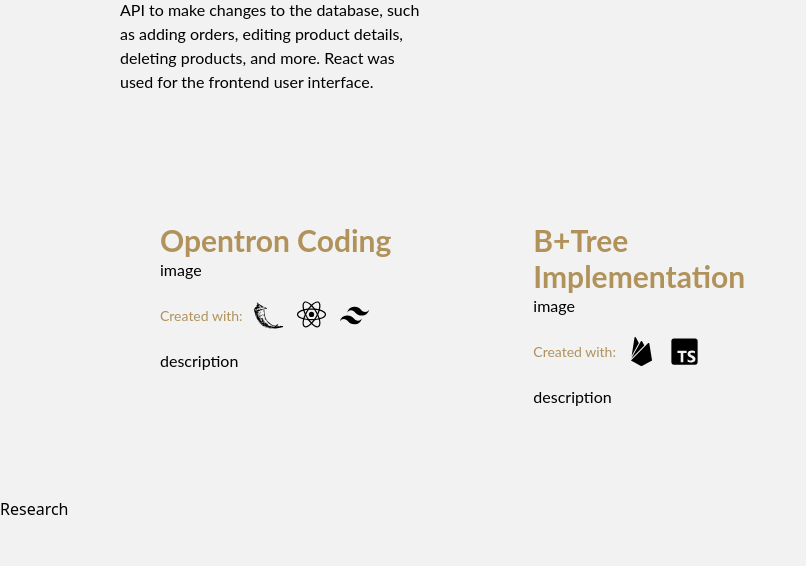
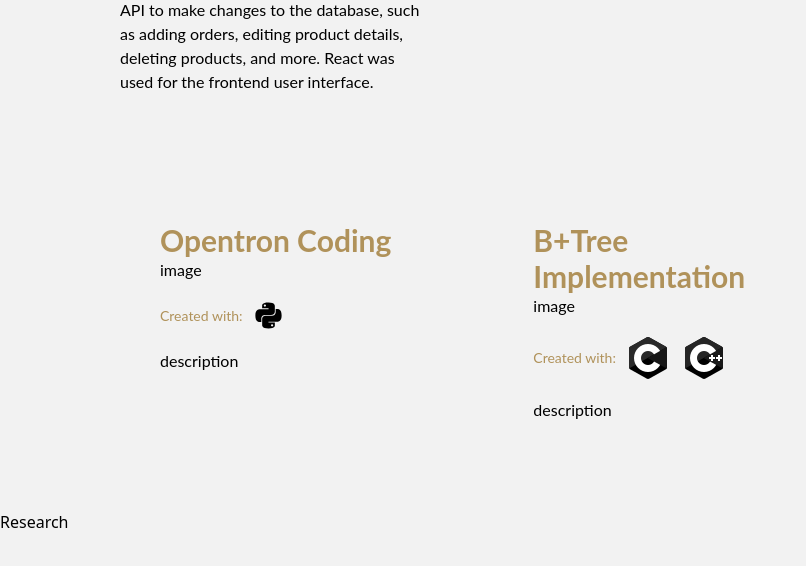
Before and after one commit to Ryuichi-Yamafuji-Lun/Portfolio, a React (Create React App) app: page / in a window 1280 px wide. Shown: the part 1909-2475 px from the top of the page, without its empty margins (0-806 px from the left). Built offline with nearby package versions, Linux system fonts and the light colour scheme.

Commit message:
Update OtherProjects.jsx

```diff
--- a/src/pages/OtherProjects.jsx
+++ b/src/pages/OtherProjects.jsx
@@ -1,4 +1,6 @@
-import { BiLogoReact, BiLogoTailwindCss, BiLogoFlask, BiLogoFirebase, BiLogoTypescript } from "react-icons/bi";
+import { BiLogoPython } from "react-icons/bi";
+import C_Dark from "../assets/icons/programming/C-dark.png";
+import Cpp_Dark from "../assets/icons/programming/C++-dark.png";
 
 const OtherProjects = () => {
   const otherprojects = [
@@ -6,9 +8,7 @@ const OtherProjects = () => {
       title: "Opentron Coding",
       imageSrc: "URL_TO_YOUR_IMAGE_1",
       technologies: [
-        { logo: <BiLogoFlask size={35} />, name: "Flask" },
-        { logo: <BiLogoReact size={35} />, name: "React" },
-        { logo: <BiLogoTailwindCss size={35} />, name: "Tailwind CSS" },
+        { logo: <BiLogoPython size={35} />, name: "Flask" },
       ],
       description: `
       description`,
@@ -17,8 +17,9 @@ const OtherProjects = () => {
       title: "B+Tree Implementation",
       imageSrc: "URL_TO_YOUR_IMAGE_2",
       technologies: [
-        { logo: <BiLogoFirebase size={35} />, name: "Firebase" },
-        { logo: <BiLogoTypescript size={35} />, name: "TypeScript" },
+        { logo: <img src={C_Dark} alt="mySQL icon" />, name: "C" },
+        { logo: <img src={Cpp_Dark} alt="mySQL icon" />, name: "C++" },
+
       ],
       description: "description",
     },
```
